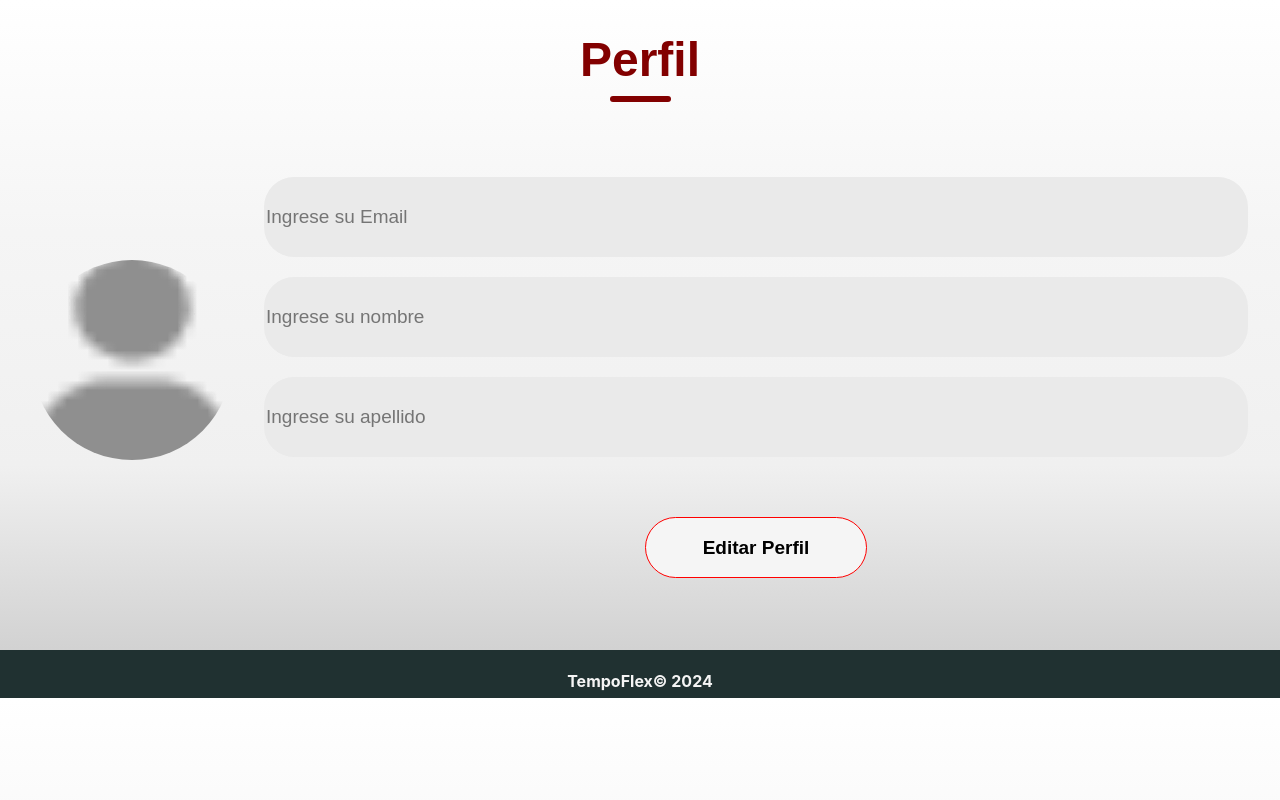
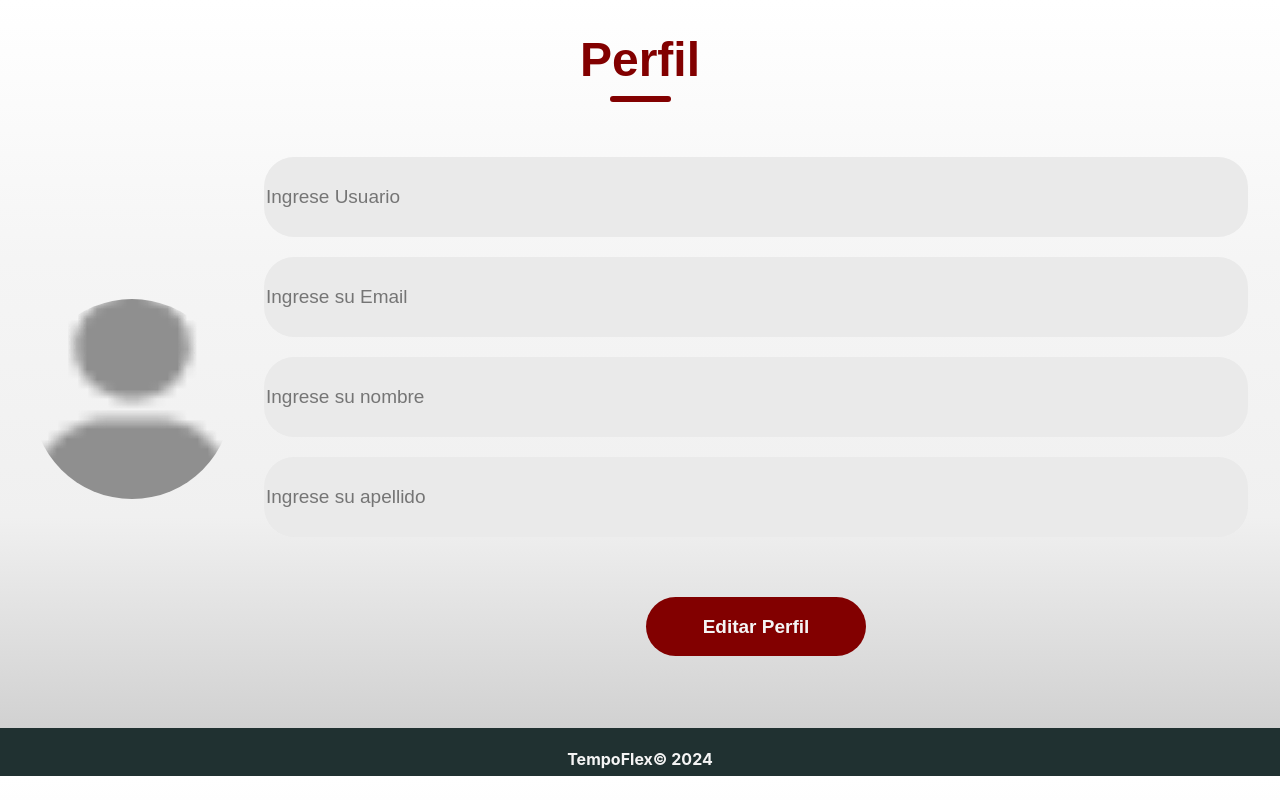
Before and after one commit to GarcesMJM/TempoFlex, a React (Create React App) app in the folder frontend/: page /Profile in a window 1280 px wide. Built offline with nearby package versions, Linux system fonts and the light colour scheme.

Commit message:
Funcionalidad en el perfil

```diff
--- a/frontend/src/views/Profile.jsx
+++ b/frontend/src/views/Profile.jsx
@@ -6,12 +6,21 @@ import user_icon from "../assets/person.png";
 
 const Profile = () => {
 
+  const[editing, setEditing] = useState(false);
   const[username, setUsername] = useState("");
   const[email, setEmail] = useState("");
   const[nombre, setNombre] = useState("");
   const[apellido, setApellido] = useState("");
   const[action, setAction] = useState("Editar Perfil");
 
+
+  const handleEditChange = () => {
+    setEditing(true);
+  }
+
+  const handleGuardarChange = () => {
+    setEditing(false);
+  }
   const handleUsernameChange = (e) => {
     setUsername(e.target.value);
   };
@@ -41,9 +50,8 @@ const Profile = () => {
         </div>
         <form className="profile-info">
           <div className="inputs">
-            {action == "Editar Perfil" ? (
-              <div></div>
-            ) : (
+            {editing ? (
+              <>
               <div className="input">
                 <input
                   type="text"
@@ -53,7 +61,6 @@ const Profile = () => {
                   onChange={handleUsernameChange}
                 />
               </div>
-            )}
 
               <div className="input">
                 <input
@@ -64,8 +71,9 @@ const Profile = () => {
                   onChange={handleEmailChange}
                 />
 
-            </div>
-            <div className="input">
+              </div>
+
+              <div className="input">
                 <input
                   type="text"
                   className='texto'
@@ -85,12 +93,69 @@ const Profile = () => {
                 />
             </div>
             <div
-              className={
-                action === "Editar Perfil" ? "submit gray" : "submit"
-              }
+              className="submit"
+              onClick={handleGuardarChange}
+            >
+              Guardar
+            </div>
+              </>
+            ) :
+            (
+              <>
+              <div className="input">
+                <input
+                  type="text"
+                  className='texto'
+                  placeholder='Ingrese Usuario'
+                  value={username}
+                  readOnly
+                  onChange={handleUsernameChange}
+                />
+              </div>
+
+              <div className="input">
+                <input
+                  type="email"
+                  className='texto'
+                  placeholder='Ingrese su Email'
+                  value={email}
+                  readOnly
+                  onChange={handleEmailChange}
+                />
+
+              </div>
+
+              <div className="input">
+                <input
+                  type="text"
+                  className='texto'
+                  placeholder='Ingrese su nombre'
+                  value={nombre}
+                  readOnly
+                  onChange={handleNombreChange}
+                />
+
+            </div>
+            <div className="input">
+                <input
+                  type="text"
+                  className='texto'
+                  placeholder='Ingrese su apellido'
+                  value={apellido}
+                  readOnly
+                  onChange={handleApellidoChange}
+                />
+            </div>
+            <div
+              className="submit"
+              onClick={handleEditChange}
             >
               Editar Perfil
-              </div>
+            </div>
+              </>
+
+            )}
+
           </div>
         </form>
     </div>
```
